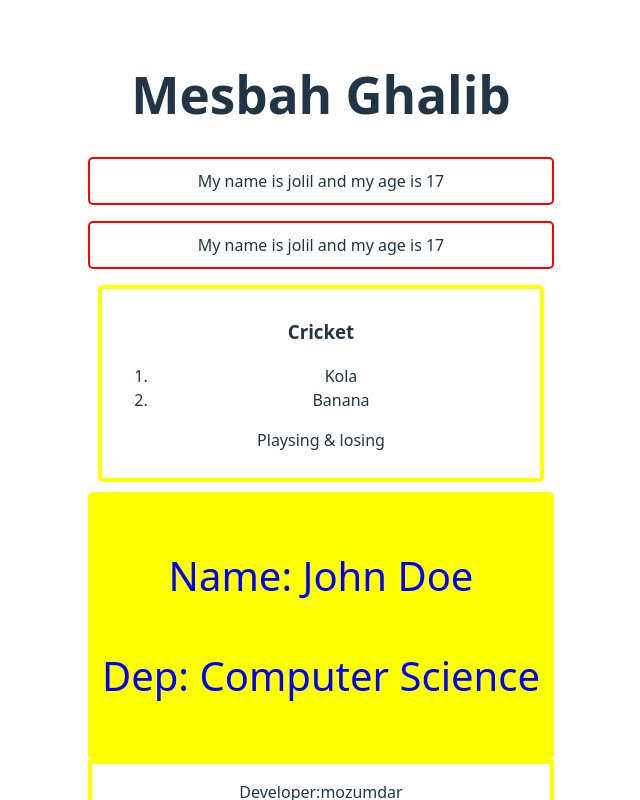
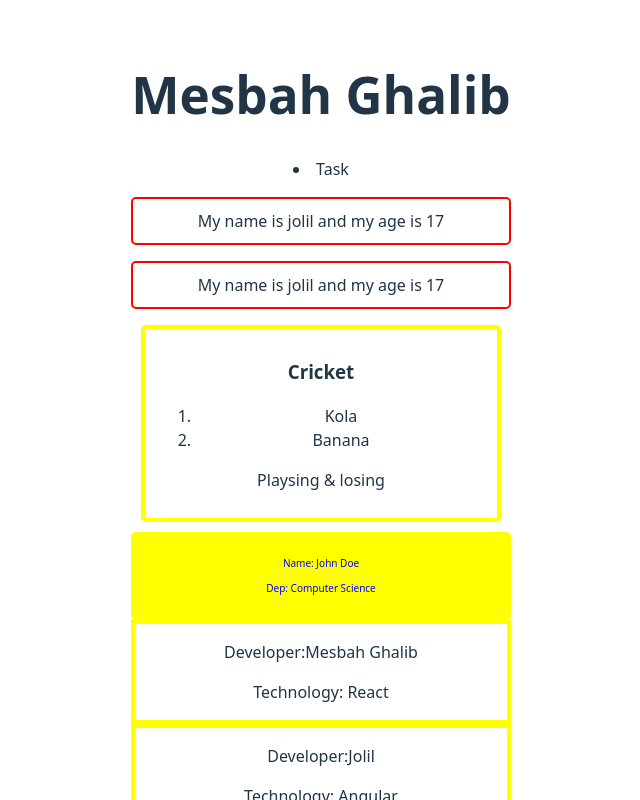
Before and after one commit to CreativeGhalib/react-js, a React (Vite) app: page / in a window 1280 px wide. Shown: the top 800 px of the page, without its empty margins (319-959 px from the left). Built offline with nearby package versions, Linux system fonts and the light colour scheme.

Commit message:
learnt how to export and import in jsx

```diff
--- a/src/App.jsx
+++ b/src/App.jsx
@@ -1,23 +1,25 @@
 import './App.css';
+import ToDo from './ToDo';
 
 function App() {
   return (
     <>
+
       <h1>Mesbah Ghalib</h1>
+      <ToDo></ToDo>
       <Person></Person>
       <Person></Person>
       <Sports></Sports>
       <Student></Student>
-      <Developer name="mozumdar" tech="JavaScript" ></Developer>
-      <Developer name="shabana" tech="Python" ></Developer>
-      <Developer name="yaali" tech="Java" ></Developer>
-
+      {developers.map(dev => (
+        <Developer key={dev.name} name={dev.name} tech={dev.tech} />
+      ))}
     </>
   );
 }
 function Person() {
   const age = 17;
-  const name="jolil"
+  const name = 'jolil';
   // return <p>I am a person and my age is {age}</p>;
   return (
     <p style={{ border: '2px solid red', padding: '10px', borderRadius: '5px' }}>
@@ -27,24 +29,23 @@ function Person() {
 }
 function Sports() {
   return (
-    <section className='student'>
+    <section className="student">
       <h3>Cricket</h3>
       <ol>
         <li>Kola</li>
         <li>Banana</li>
       </ol>
-    <p>Playsing & losing</p>
-  </section>
-  )
+      <p>Playsing & losing</p>
+    </section>
+  );
 }
 function Student() {
   return (
-   <div style ={Personstyle}>
+    <div style={Personstyle}>
       <p>Name: John Doe</p>
       <p>Dep: Computer Science</p>
-   </div>
-  )
-
+    </div>
+  );
 }
 
 const Personstyle = {
@@ -53,17 +54,29 @@ const Personstyle = {
   padding: '10px',
   borderRadius: '5px',
   border: '4px solid yellow',
-  fontSize: '40px'
-}
-function Developer(props) {
-  console.log(props)
+  fontSize: '10px',
+};
+// function Developer(props) {
+//   console.log(props)
+//   return (
+//     <div style={{border: '4px solid yellow'}}>
+//       <p>Developer:{props.name}</p>
+//       <p>Technology: {props.tech}</p>
+//     </div>
+//   )
+// }
+const developers = [
+  { name: 'Mesbah Ghalib', tech: 'React' },
+  { name: 'Jolil', tech: 'Angular' },
+  { name: 'Sabbir', tech: 'Vue' },
+];
+function Developer({ name, tech }) {
   return (
-    <div style={{border: '4px solid yellow'}}>
-      <p>Developer:{props.name}</p>
-      <p>Technology: {props.tech}</p>
+    <div style={{ border: '4px solid yellow' }}>
+      <p>Developer:{name}</p>
+      <p>Technology: {tech}</p>
     </div>
-  )
+  );
 }
 
-
 export default App;
--- /dev/null
+++ b/src/ToDo.jsx
@@ -0,0 +1,5 @@
+export default function ToDo() {
+  return (
+    <li>Task</li>
+  );
+}
```
